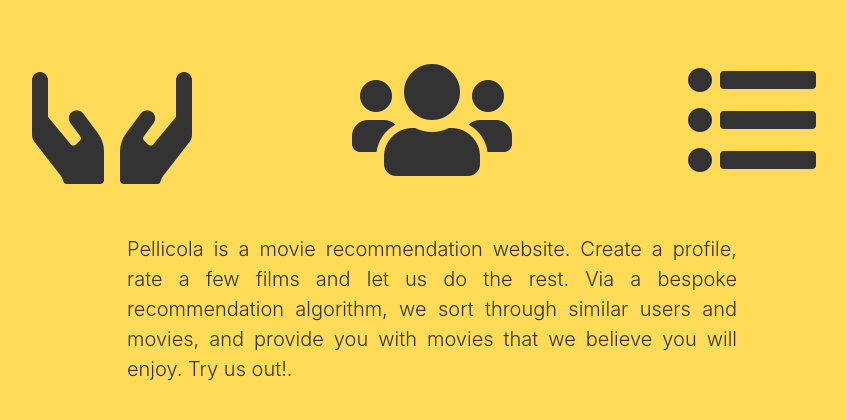
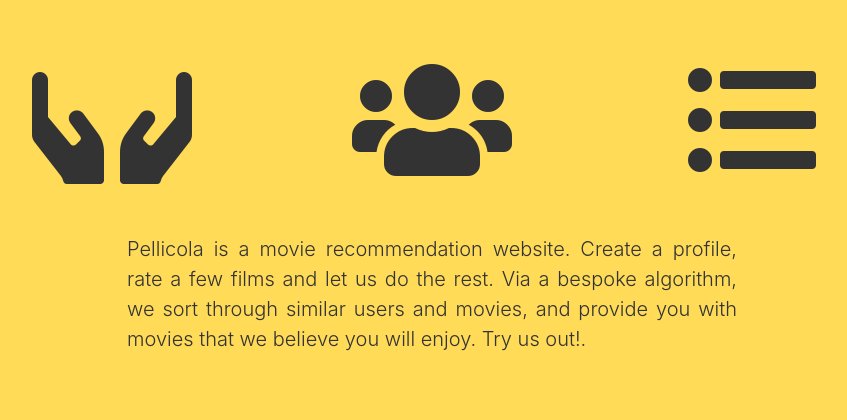
Before and after one commit to thesofakillers/movie-recommender, a Flask app: page / in a window 1280 px wide. Shown: the part 309-729 px from the top of the page, without its empty margins (208-1055 px from the left). Run offline with Flask 2, Linux system fonts and the light colour scheme; some libraries are stand-ins or nearby versions; some web fonts are replaced.

Commit message:
quick fix wherein i had forgotten to change the text

```diff
--- a/templates/home.html
+++ b/templates/home.html
@@ -10,8 +10,8 @@
 <div class="row">
   <div class="col-md-2"></div>
   <div class="col-md-2 labeled-button text-center">
-    <a href="/browse"><i class="fas fa-hands"></i></a>
-    <p>Browse Films</p>
+    <a href="/recommend"><i class="fas fa-hands"></i></a>
+    <p>Get Recommendations</p>
   </div>
   <div class="col-md-1"></div>
   <div class="col-md-2 labeled-button text-center">
@@ -30,9 +30,9 @@
   </div>
   <div class="col-6 text-justify lead">
     Pellicola is a movie recommendation website. Create a profile,
-    rate a few films and let us do the rest. Via a bespoke recommendation
-    algorithm, we sort through similar users and movies, and provide you with
-    movies that we believe you will enjoy. Try us out!.
+    rate a few films and let us do the rest. Via a bespoke algorithm,
+    we sort through similar users and movies, and provide you with movies
+    that we believe you will enjoy. Try us out!.
   </div>
   <div class="co-3">
 
```
